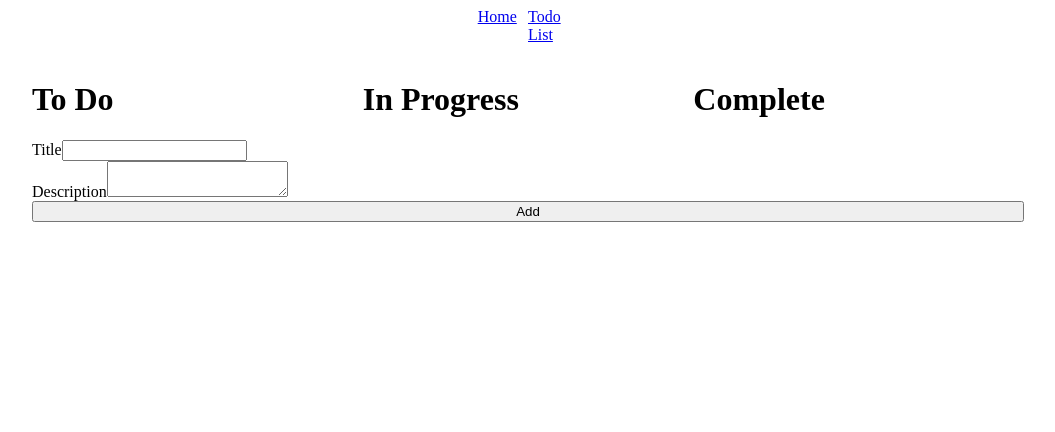
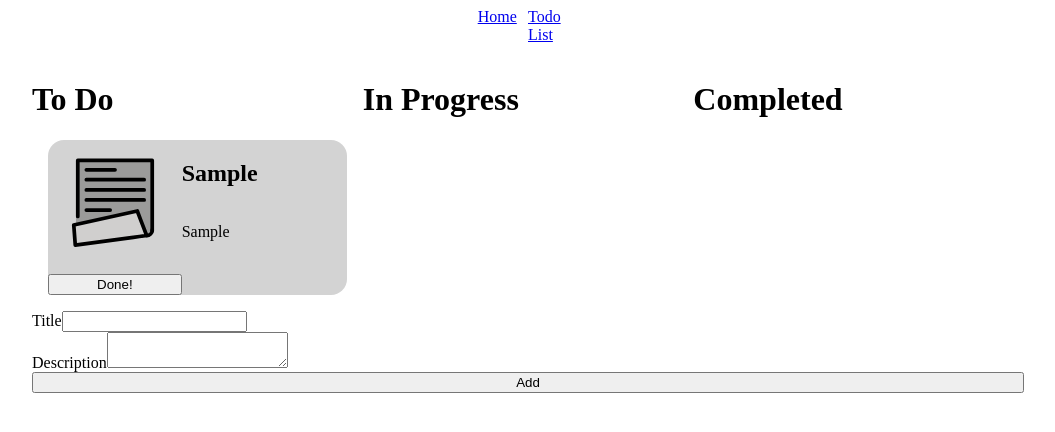
Before and after one commit to camzach/learning-svelte, a SvelteKit app: page /todo in a window 1280 px wide. Both pictures are taken after typing "Sample", "Sample" into the empty fields and a click on the button "Add". Shown: the top 432 px of the page, without its empty margins (112-1167 px from the left). Built offline with nearby package versions, Linux system fonts and the light colour scheme.

Commit message:
todos can be completed

```diff
--- a/src/routes/todo/+page.svelte
+++ b/src/routes/todo/+page.svelte
@@ -1,33 +1,23 @@
 <script lang="ts">
-	import { todos } from './store';
+	import { states, todos } from './store';
 	import Card from './card.svelte';
-
-	const sorted = $todos.reduce<Record<string, typeof $todos>>(
-		(acc, curr) => {
-			if (curr.state === 'todo') acc['To Do'].push(curr);
-			else if (curr.state === 'inprogress') acc['In Progress'].push(curr);
-			else acc['Complete'].push(curr);
-			return acc;
-		},
-		{ 'To Do': [], 'In Progress': [], Complete: [] }
-	);
 
 	let title = '';
 	let description = '';
 
 	function addTodo() {
-		$todos = [...$todos, { title, description, state: 'todo' }];
+		$todos = [...$todos, { title, description, state: 'To Do' }];
 		title = '';
 		description = '';
 	}
 </script>
 
 <div class="swimlanes">
-	{#each Object.entries(sorted) as [key, list]}
+	{#each states as lane}
 		<div class="lane">
-			<h1>{key}</h1>
-			{#each list as todo}
-				<Card {todo} />
+			<h1>{lane}</h1>
+			{#each $todos.filter(({ state }) => state === lane) as todo}
+				<Card bind:todo />
 			{/each}
 		</div>
 	{/each}
--- a/src/routes/todo/card.svelte
+++ b/src/routes/todo/card.svelte
@@ -10,9 +10,9 @@
 
 <div class="todoItem">
 	<div class="icon">
-		{#if todo.state === 'completed'}
+		{#if todo.state === 'Completed'}
 			<img src={check} alt="Completed" />
-		{:else if todo.state === 'inprogress'}
+		{:else if todo.state === 'In Progress'}
 			<img src={watch} alt="In Progress" />
 		{:else}
 			<img src={page} alt="To Do" />
@@ -20,6 +20,7 @@
 	</div>
 	<h2>{todo.title}</h2>
 	<p>{todo.description}</p>
+	<button on:click={() => (todo.state = 'Completed')}>Done!</button>
 </div>
 
 <style>
--- a/src/routes/todo/store.ts
+++ b/src/routes/todo/store.ts
@@ -1,9 +1,11 @@
 import { get, writable } from 'svelte/store';
+
+export const states = ['To Do', 'In Progress', 'Completed'] as const;
 
 export type Todo = {
 	title: string;
 	description: string;
-	state: 'todo' | 'inprogress' | 'completed';
+	state: (typeof states)[number];
 };
 
 function createLocalStorageStore<T>(key: string, initial: T) {
```
